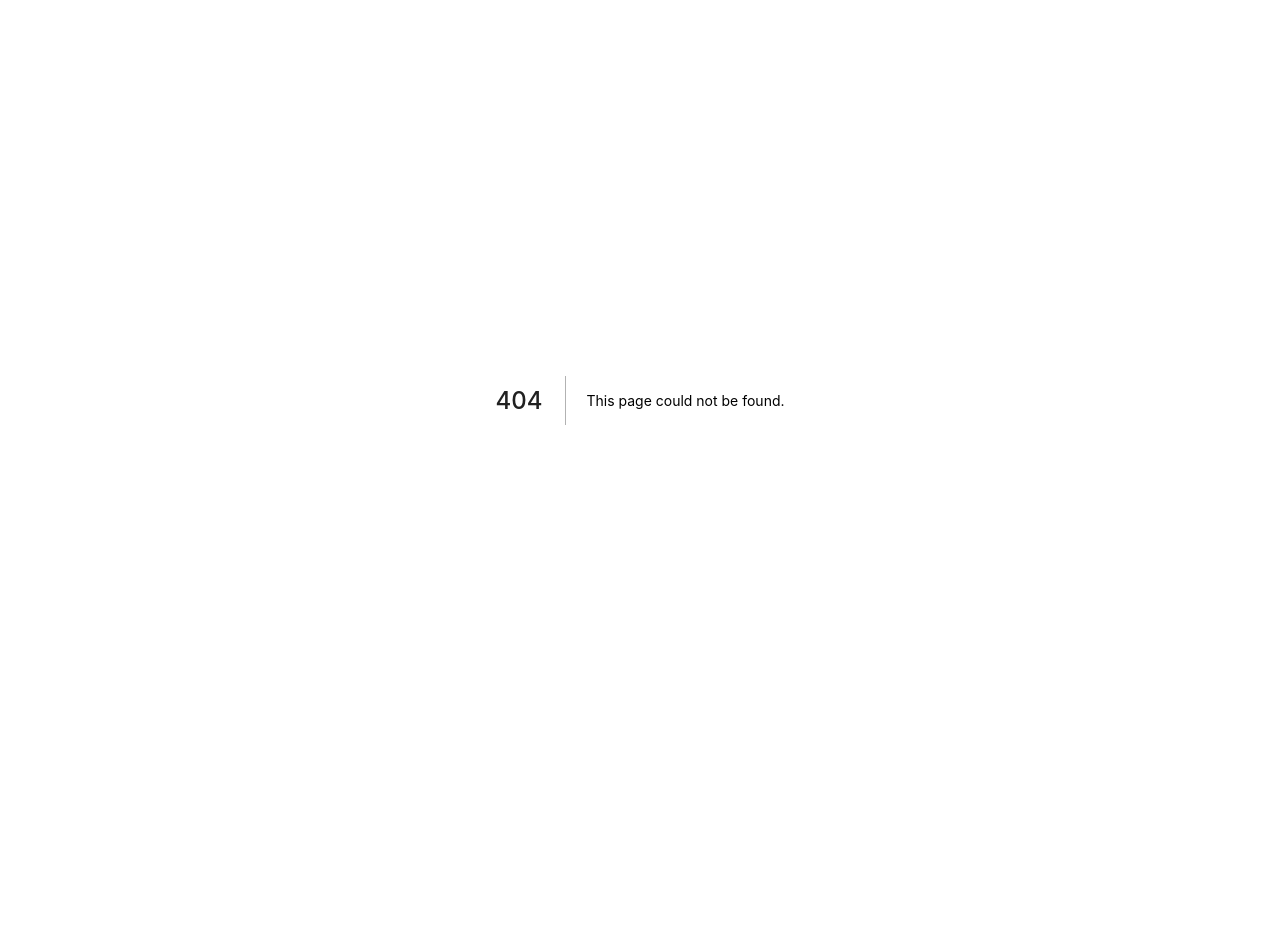
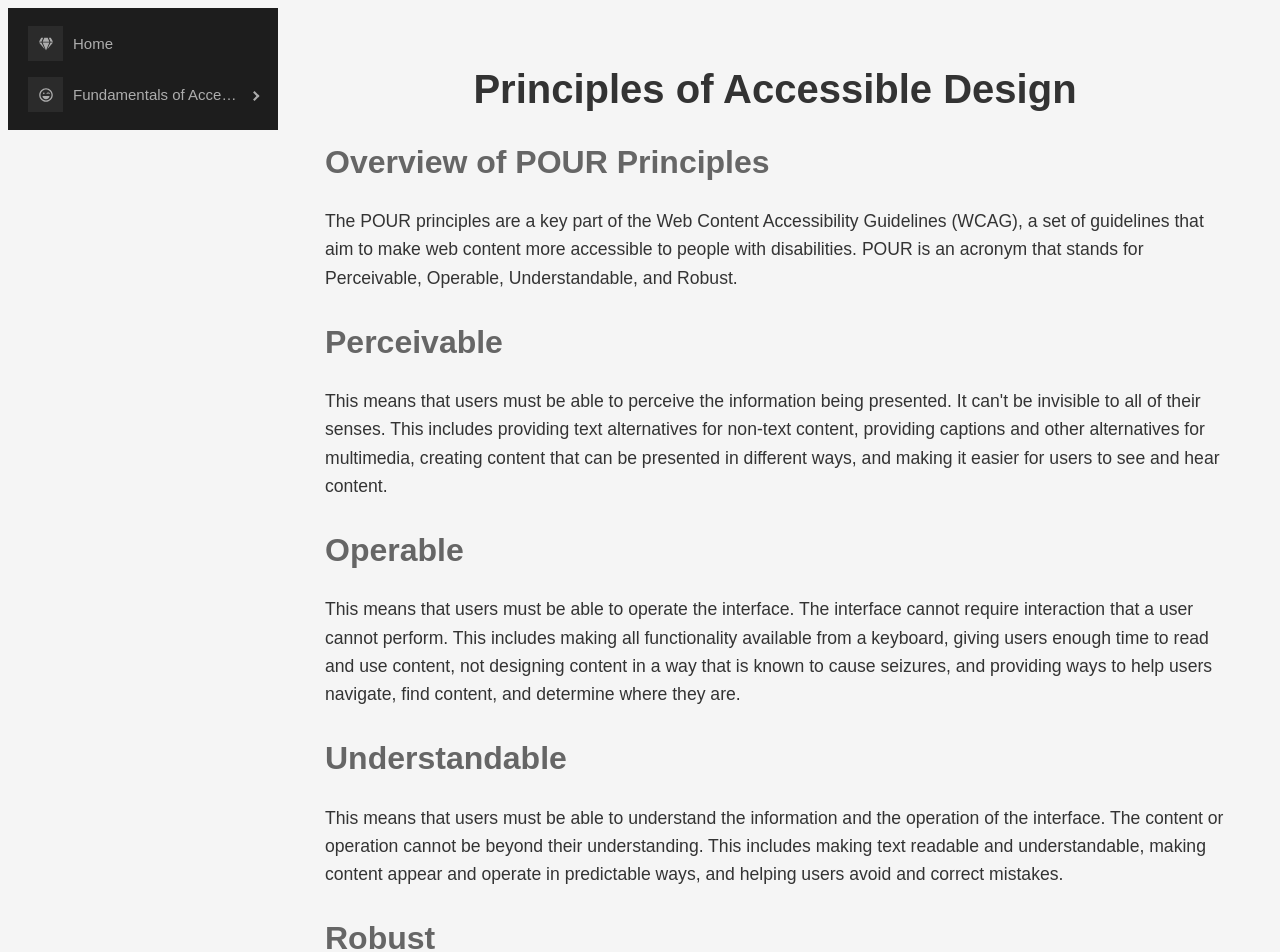
Before and after one commit to skalthoff/accessible-web-design, a Next.js app: page /principles-of-accessible-design in a window 1280 px wide. Before the commit this address had no page. Shown: the top 952 px of the page. Before the commit the page ends 800 px from the top, so only its background shows below. Built offline with nearby package versions, Linux system fonts and the light colour scheme.

Commit message:
basic template is completed

```diff
--- a/components/sidebar.js
+++ b/components/sidebar.js
@@ -8,14 +8,22 @@ const Sidebar = () => {
   return (
     <ProSidebar>
       <Menu iconShape="square">
-        <MenuItem icon={<FaGem />}>Dashboard</MenuItem>
+        <MenuItem icon={<FaGem />}>
+          <Link href="/">
+            <a>Home</a>
+          </Link>
+        </MenuItem>
         <SubMenu title="Fundamentals of Accessible Web Design" icon={<FaRegLaughWink />}>
           <MenuItem>
             <Link href="/introduction-to-accessibility">
               <a>Introduction to Accessibility</a>
             </Link>
           </MenuItem>
-          <MenuItem>Keyboard Navigation</MenuItem>
+          <MenuItem>
+            <Link href="/principles-of-accessible-design">
+              <a>Principles of Accessible Design</a>
+            </Link>
+          </MenuItem>
         </SubMenu>
       </Menu>
     </ProSidebar>
--- a/components/styledComponents.js
+++ b/components/styledComponents.js
@@ -25,3 +25,11 @@ export const Text = styled.p`
   line-height: 1.6;
   font-size: 1.1rem;
 `;
+
+export const List = styled.ul`
+  margin-left: 1.5rem;
+`;
+
+export const ListItem = styled.li`
+  margin-bottom: 0.5rem;
+`;
--- /dev/null
+++ b/pages/principles-of-accessible-design.js
@@ -0,0 +1,26 @@
+// pages/principles-of-accessible-design.js
+
+import Layout from '../components/Layout';
+import { PageContent, Title, Subtitle, Text } from '../components/styledComponents';
+
+function PrinciplesOfAccessibleDesign() {
+  return (
+    <Layout>
+      <PageContent>
+        <Title>Principles of Accessible Design</Title>
+        <Subtitle>Overview of POUR Principles</Subtitle>
+        <Text>The POUR principles are a key part of the Web Content Accessibility Guidelines (WCAG), a set of guidelines that aim to make web content more accessible to people with disabilities. POUR is an acronym that stands for Perceivable, Operable, Understandable, and Robust.</Text>
+        <Subtitle>Perceivable</Subtitle>
+        <Text>This means that users must be able to perceive the information being presented. It can't be invisible to all of their senses. This includes providing text alternatives for non-text content, providing captions and other alternatives for multimedia, creating content that can be presented in different ways, and making it easier for users to see and hear content.</Text>
+        <Subtitle>Operable</Subtitle>
+        <Text>This means that users must be able to operate the interface. The interface cannot require interaction that a user cannot perform. This includes making all functionality available from a keyboard, giving users enough time to read and use content, not designing content in a way that is known to cause seizures, and providing ways to help users navigate, find content, and determine where they are.</Text>
+        <Subtitle>Understandable</Subtitle>
+        <Text>This means that users must be able to understand the information and the operation of the interface. The content or operation cannot be beyond their understanding. This includes making text readable and understandable, making content appear and operate in predictable ways, and helping users avoid and correct mistakes.</Text>
+        <Subtitle>Robust</Subtitle>
+        <Text>This means that users must be able to access the content as technologies advance. As technologies and user agents evolve, the content should remain accessible. This includes maximizing compatibility with current and future user tools.</Text>
+      </PageContent>
+    </Layout>
+  );
+}
+
+export default PrinciplesOfAccessibleDesign;
```
Also changed, not shown: pages/index.js (+3 -31 lines).
